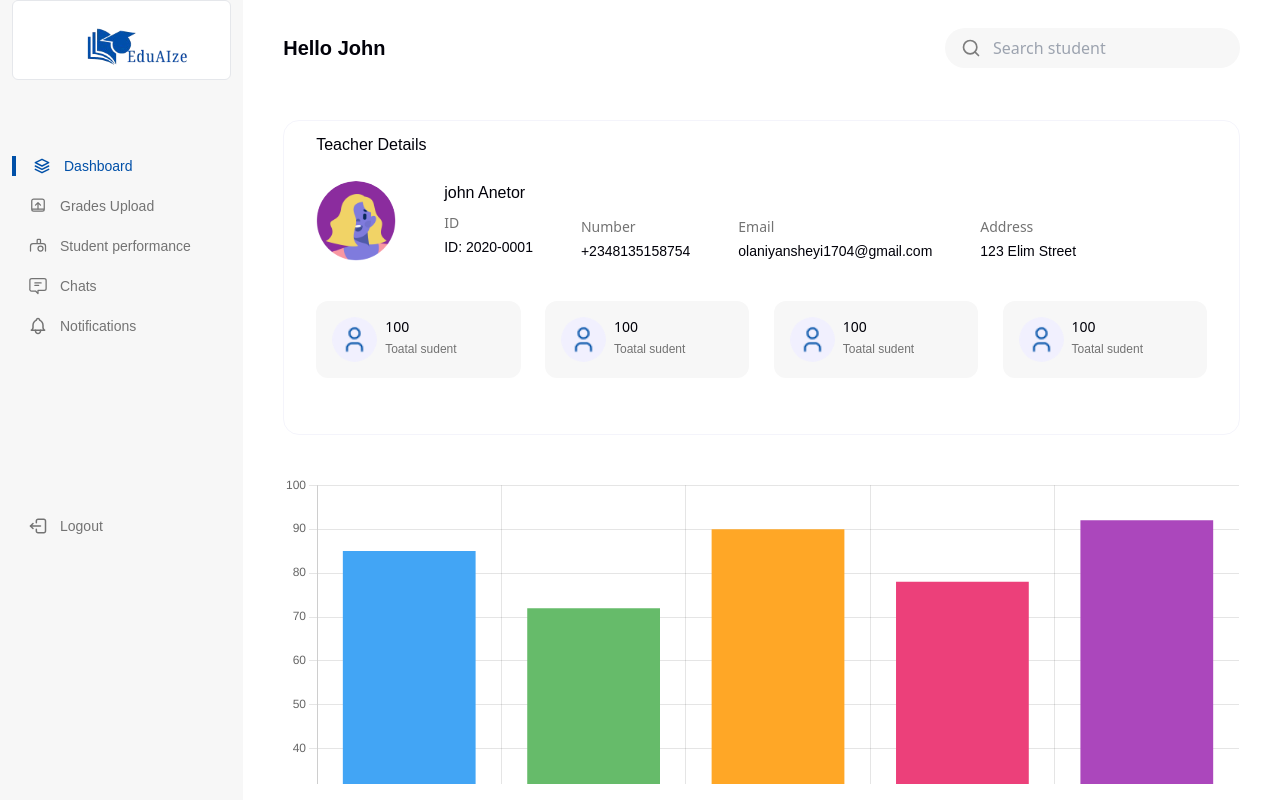
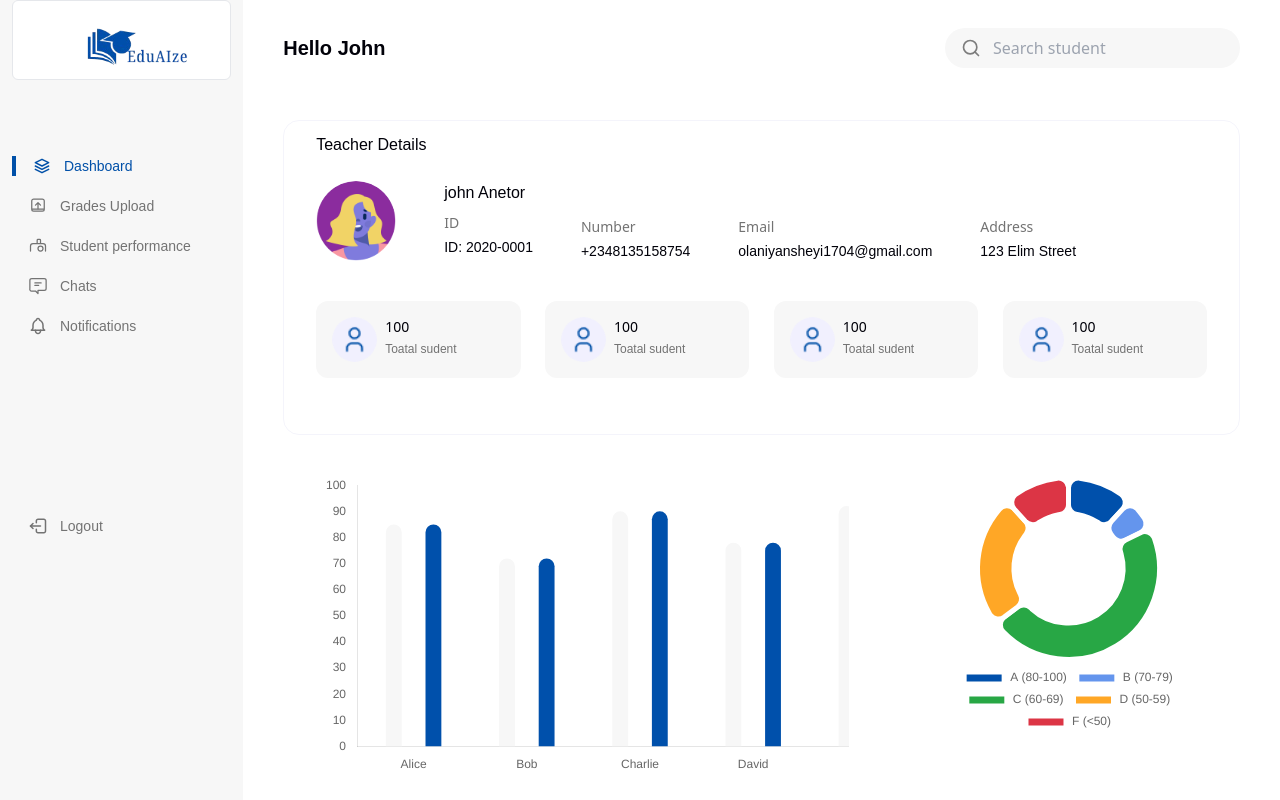
Before and after one commit to olaniyansheyi/eduaize, a Nuxt app: page /teacher in a window 1280 px wide. Built offline with nearby package versions, Linux system fonts and the light colour scheme; a web font is replaced by a local one.

Commit message:
new feature

```diff
--- a/components/ChartBar.vue
+++ b/components/ChartBar.vue
@@ -18,14 +18,35 @@ const chartData = ref({
   datasets: [
     {
       label: "Grades",
-      data: [85, 72, 90, 78, 92], // Student grades
-      backgroundColor: ["#42A5F5", "#66BB6A", "#FFA726", "#EC407A", "#AB47BC"],
+      data: [85, 72, 90, 78, 92],
+      backgroundColor: "#F7F7F7", // Base color for full height
+      borderRadius: 10, // Rounded tops
+      barPercentage: 0.4, // Slim bars
+      categoryPercentage: 0.7, // Space between bars
+    },
+    {
+      label: "Actual Grades",
+      data: [85, 72, 90, 78, 92],
+      backgroundColor: "#0050AB", // Main color on top
+      borderRadius: 10,
+      barPercentage: 0.4,
+      categoryPercentage: 0.7,
     },
   ],
 });
 
 const chartOptions = ref({
   responsive: true,
+  maintainAspectRatio: false,
+  scales: {
+    x: {
+      grid: { display: false },
+    },
+    y: {
+      beginAtZero: true,
+      grid: { display: false },
+    },
+  },
   plugins: {
     legend: { display: false },
   },
@@ -33,5 +54,9 @@ const chartOptions = ref({
 </script>
 
 <template>
-  <Bar :data="chartData" :options="chartOptions" />
+  <div style="width: 100%; overflow-x: auto">
+    <div style="min-width: 600px">
+      <Bar :data="chartData" :options="chartOptions" style="height: 300px" />
+    </div>
+  </div>
 </template>
--- a/components/ChartPie.vue
+++ b/components/ChartPie.vue
@@ -1,24 +1,36 @@
 <script setup>
 import { ref } from "vue";
-import { Pie } from "vue-chartjs";
+import { Doughnut } from "vue-chartjs";
 import { Chart as ChartJS, ArcElement, Tooltip, Legend } from "chart.js";
 
 // Register Chart.js components
 ChartJS.register(ArcElement, Tooltip, Legend);
 
+// Chart Data
 const chartData = ref({
   labels: ["A (80-100)", "B (70-79)", "C (60-69)", "D (50-59)", "F (<50)"],
   datasets: [
     {
       label: "Grade Distribution",
-      data: [3, 1, 0, 1, 0], // Example count of students per grade range
-      backgroundColor: ["#42A5F5", "#66BB6A", "#FFA726", "#EC407A", "#AB47BC"],
+      data: [2, 1, 8, 4, 2],
+      backgroundColor: [
+        "#0050AB", // Blue
+        "#6495ED", // Lighter Blue
+        "#28A745", // Success Green
+        "#FFA726", // Orange (For D)
+        "#DC3545",
+      ],
+      borderWidth: 5,
+      borderColor: "#ffffff",
+      borderRadius: 10,
     },
   ],
 });
 
+// Chart Options
 const chartOptions = ref({
   responsive: true,
+  cutout: "60%", // Converts Pie chart to Doughnut by cutting out the center
   plugins: {
     legend: { position: "bottom" },
   },
@@ -26,5 +38,5 @@ const chartOptions = ref({
 </script>
 
 <template>
-  <Pie :data="chartData" :options="chartOptions" />
+  <Doughnut :data="chartData" :options="chartOptions" />
 </template>
--- a/pages/teacher/index.vue
+++ b/pages/teacher/index.vue
@@ -151,8 +151,16 @@
 
     <!-- student data display with charts  -->
 
-    <ChartBar />
-    <ChartPie />
+    <div
+      class="w-full my-5 flex justify-start lg:justify-between items-start flex-wrap gap-8 gap-y-12 px-4 sm:px-10"
+    >
+      <div class="w-full sm:w-[80%] lg:w-[60%]">
+        <ChartBar />
+      </div>
+      <div class="w-full sm:w-[80%] lg:w-[30%]">
+        <ChartPie />
+      </div>
+    </div>
 
     <!-- student database table  -->
 
```
